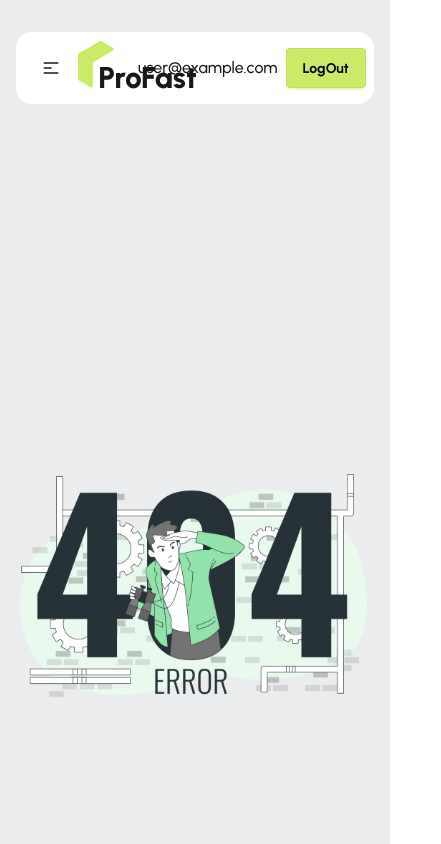
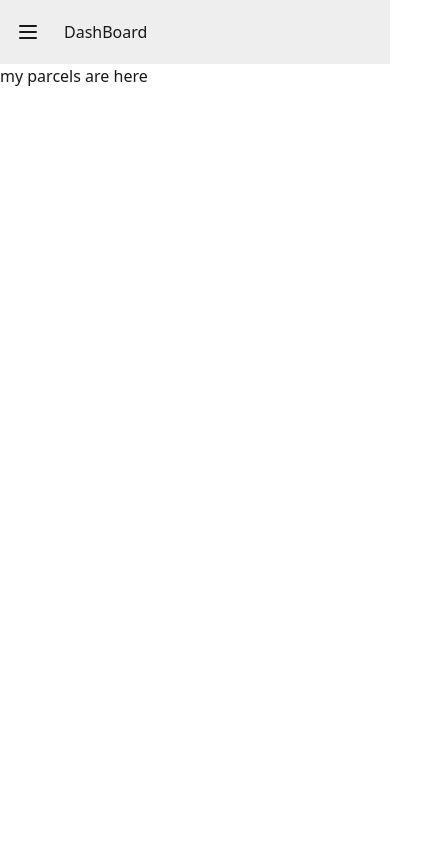
Before and after one commit to Khaiyum-Ahmed/ProFast-Client, a React (Vite) app: page /dashboard/myParcels in a window 390 px wide. Shown: the top 844 px of the page, 441 px wide, since content can reach past the window. Built offline with nearby package versions, Linux system fonts and the light colour scheme; no server answers; sample sign-in values are in the browser's storage.

Commit message:
created responsive Dashboard Layout

```diff
--- a/src/Layouts/DashBoardLayouts.jsx
+++ b/src/Layouts/DashBoardLayouts.jsx
@@ -1,9 +1,46 @@
+import { Outlet } from "react-router";
 
 const DashBoardLayouts = () => {
     return (
-        <div>
-            <h1>dashboard</h1>
-        </div>
+        <div className="drawer lg:drawer-open">
+            <input id="my-drawer-3" type="checkbox" className="drawer-toggle" />
+            <div className="drawer-content flex flex-col ">
+
+                {/* Navbar */}
+                <div className="navbar bg-base-300 w-full lg:hidden">
+                    <div className="flex-none lg:hidden">
+                        <label htmlFor="my-drawer-3" aria-label="open sidebar" className="btn btn-square btn-ghost">
+                            <svg
+                                xmlns="http://www.w3.org/2000/svg"
+                                fill="none"
+                                viewBox="0 0 24 24"
+                                className="inline-block h-6 w-6 stroke-current"
+                            >
+                                <path
+                                    strokeLinecap="round"
+                                    strokeLinejoin="round"
+                                    strokeWidth="2"
+                                    d="M4 6h16M4 12h16M4 18h16"
+                                ></path>
+                            </svg>
+                        </label>
+                    </div>
+                    <div className="mx-2 flex-1 px-2 lg:hidden">DashBoard</div>
+                </div>
+                {/* Page content here */}
+               <Outlet></Outlet>
+                {/* Page content here */}
+
+            </div>
+            <div className="drawer-side">
+                <label htmlFor="my-drawer-3" aria-label="close sidebar" className="drawer-overlay"></label>
+                <ul className="menu bg-base-200 min-h-full w-80 p-4">
+                    {/* Sidebar content here */}
+                    <li><a>Sidebar Item 1</a></li>
+                    <li><a>Sidebar Item 2</a></li>
+                </ul>
+            </div>
+        </div >
     );
 };
 
--- /dev/null
+++ b/src/Pages/Dashboard/MyParcels/MyParcels.jsx
@@ -0,0 +1,11 @@
+import React from 'react';
+
+const MyParcels = () => {
+    return (
+        <div>
+            <h3>my parcels are here</h3>
+        </div>
+    );
+};
+
+export default MyParcels;
--- a/src/routes/router.jsx
+++ b/src/routes/router.jsx
@@ -9,6 +9,7 @@
 import PrivateRoutes from "./PrivateRoutes/PrivateRoutes";
 import AddParcel from "../Pages/AddParcels/AddParcel";
 import DashBoardLayouts from "../Layouts/DashBoardLayouts";
+import MyParcels from "../Pages/Dashboard/MyParcels/MyParcels";
 
 export const router = createBrowserRouter([
   {
@@ -40,11 +41,11 @@
     Component: AuthLayouts,
     children: [
       {
-        path: "/login",
+        path: "login",
         Component: Login
       },
       {
-        path: "/register",
+        path: "register",
         Component: Register
       }
     ]
@@ -53,7 +54,10 @@
     path: '/dashboard',
     element: <PrivateRoutes><DashBoardLayouts></DashBoardLayouts></PrivateRoutes>,
     children: [
-
+{
+  path:'myParcels',
+  Component:MyParcels
+}
     ]
   },
   {
```
